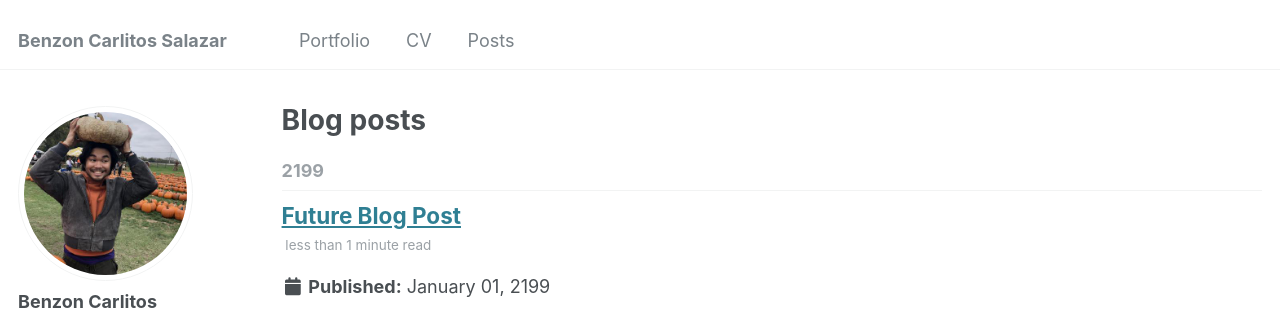
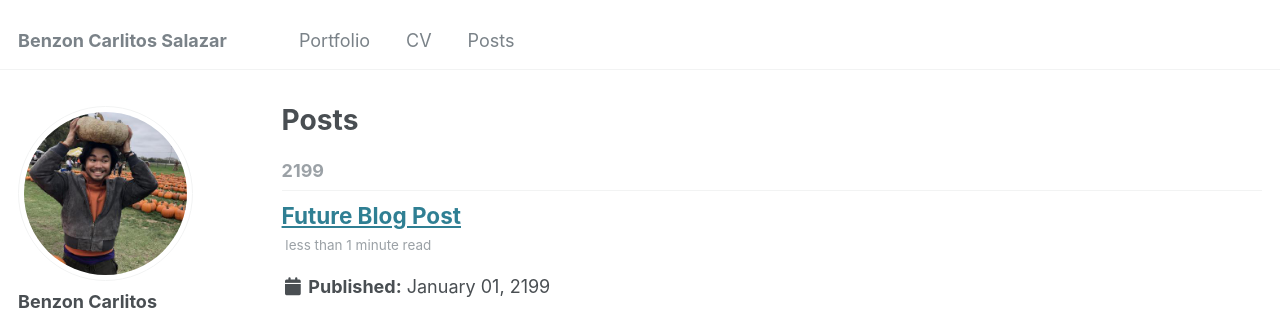
Before and after one commit to carrliitos/carrliitos.github.io, a Jekyll site: the page built from _pages/year-archive.html, in a window 1280 px wide and 1062 px high. Shown: the top 310 px of the window. Built offline with Jekyll 4.4.1, drawn with Linux system fonts in a browser that asks for light colours.

Commit message:
updateds

```diff
--- a/_pages/year-archive.html
+++ b/_pages/year-archive.html
@@ -1,7 +1,7 @@
 ---
 layout: archive
 permalink: /year-archive/
-title: "Blog posts"
+title: "Posts"
 author_profile: true
 redirect_from:
   - /wordpress/blog-posts/
```
Also changed, not shown: _pages/cv.md (+0 -2 lines).
